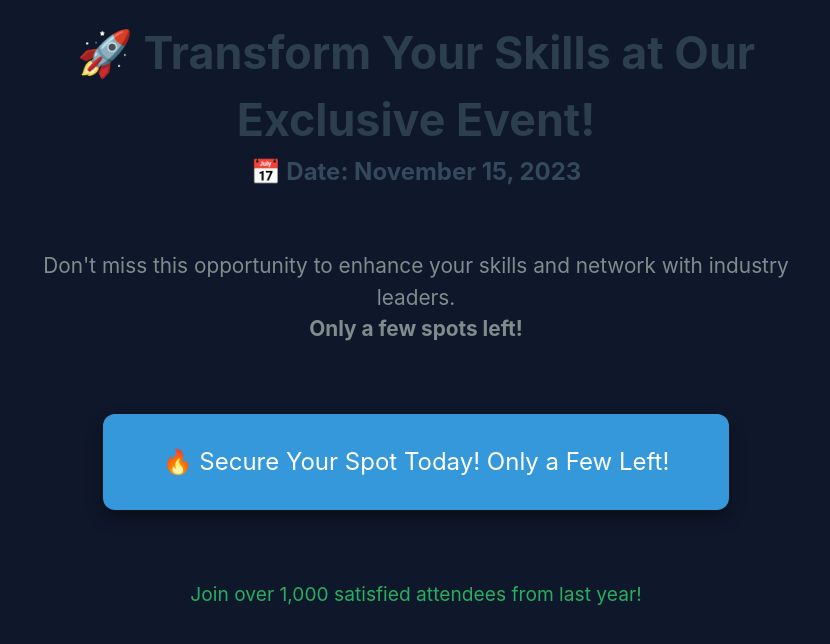
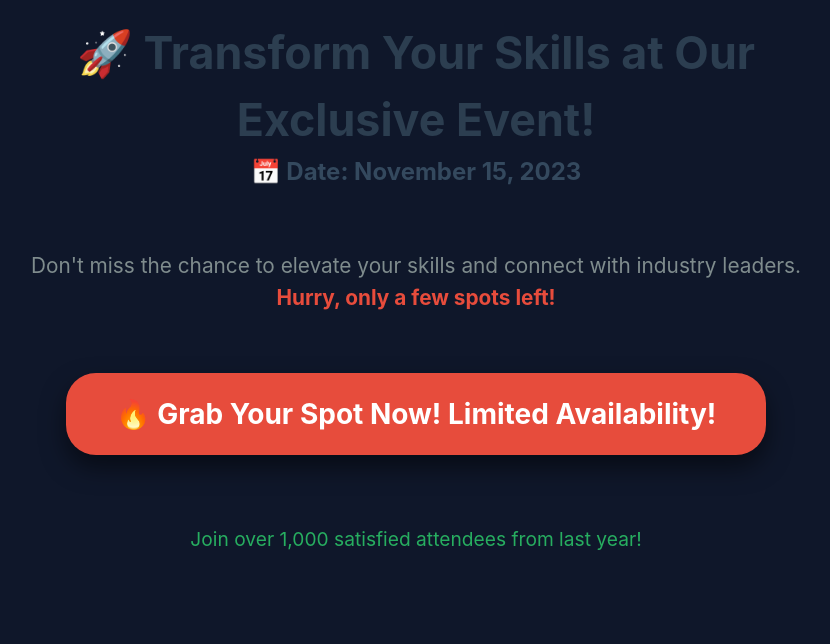
Before and after one commit to kimjy0117/n8n-event-page, a React (Vite) app: page / in a window 1280 px wide. Shown: the top 644 px of the page, without its empty margins (224-1054 px from the left). Built offline with nearby package versions, Linux system fonts and the light colour scheme; no server answers; the database is empty; a web font is replaced by a local one.

Commit message:
Update EventPage.jsx - AI-generated UI/UX improvements

```diff
--- a/src/components/EventPage.jsx
+++ b/src/components/EventPage.jsx
@@ -16,37 +16,38 @@ const EventPage = () => {
             </header>
             <main className="event-details" style={{ padding: '20px', textAlign: 'center', flexGrow: 1 }}>
                 <p className="event-description" style={{ fontSize: '1.3em', color: '#7f8c8d', marginBottom: '40px' }}>
-                    Don't miss this opportunity to enhance your skills and network with industry leaders.
+                    Don't miss the chance to elevate your skills and connect with industry leaders.
                     <br />
-                    <strong>Only a few spots left!</strong>
+                    <strong style={{ color: '#e74c3c' }}>Hurry, only a few spots left!</strong>
                 </p>
                 <button
                     className="cta-button"
                     style={{
-                        backgroundColor: '#3498db', // High-contrast and action-oriented color
+                        backgroundColor: '#e74c3c', // Compelling action-oriented color
                         color: '#FFFFFF',
-                        padding: '30px 60px', // Increased button size
-                        fontSize: '24px', // Larger font size
-                        borderRadius: '12px',
+                        padding: '20px 50px', // Increased button size
+                        fontSize: '28px', // Larger font size
+                        borderRadius: '30px',
                         border: 'none',
                         cursor: 'pointer',
-                        boxShadow: '0 8px 16px rgba(0, 0, 0, 0.4)',
-                        marginTop: '30px',
+                        boxShadow: '0 12px 24px rgba(0, 0, 0, 0.5)',
+                        marginTop: '20px',
                         transition: 'background-color 0.3s, transform 0.3s',
                         display: 'inline-block',
+                        fontWeight: 'bold',
                     }}
                     onClick={() => {
                         recordClick();
                         // handle click event
                     }}
-                    onMouseEnter={(e) => e.currentTarget.style.backgroundColor = '#2980b9'} // darker on hover
-                    onMouseLeave={(e) => e.currentTarget.style.backgroundColor = '#3498db'} // original color
+                    onMouseEnter={(e) => e.currentTarget.style.backgroundColor = '#c0392b'} // darker on hover
+                    onMouseLeave={(e) => e.currentTarget.style.backgroundColor = '#e74c3c'} // original color
                 >
-                    🔥 Secure Your Spot Today! Only a Few Left!
+                    🔥 Grab Your Spot Now! Limited Availability!
                 </button>
             </main>
-            <footer className="event-footer" style={{ textAlign: 'center', marginTop: '50px', fontSize: '1em', color: '#999' }}>
-                <p className="social-proof" style={{ fontSize: '1.2em', color: '#27ae60' }}>Join over 1,000 satisfied attendees from last year!</p>
+            <footer className="event-footer" style={{ textAlign: 'center', marginTop: '30px', fontSize: '1em', color: '#999' }}>
+                <p className="social-proof" style={{ fontSize: '1.2em', color: '#27ae60', marginTop: '20px' }}>Join over 1,000 satisfied attendees from last year!</p>
             </footer>
         </div>
     );
```
